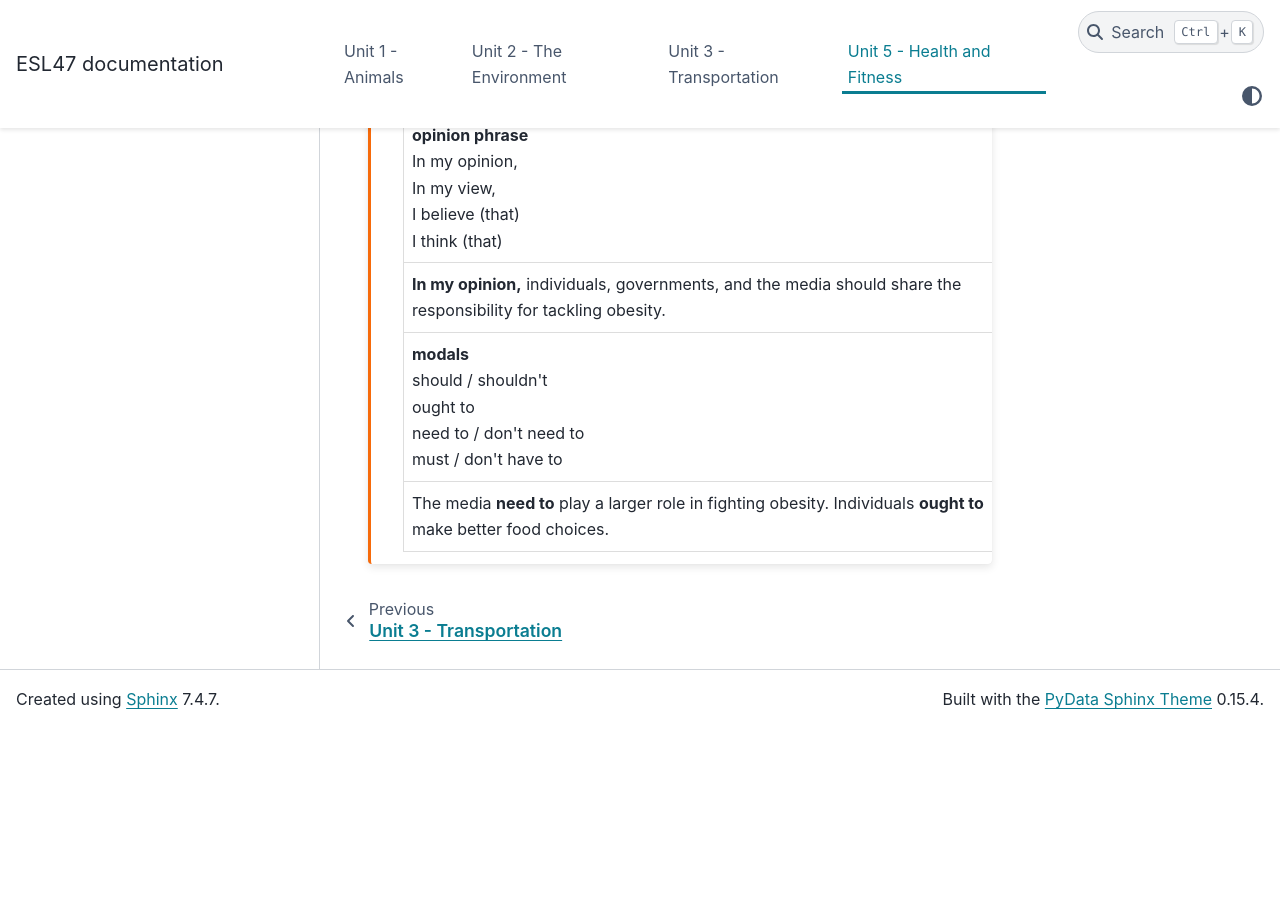
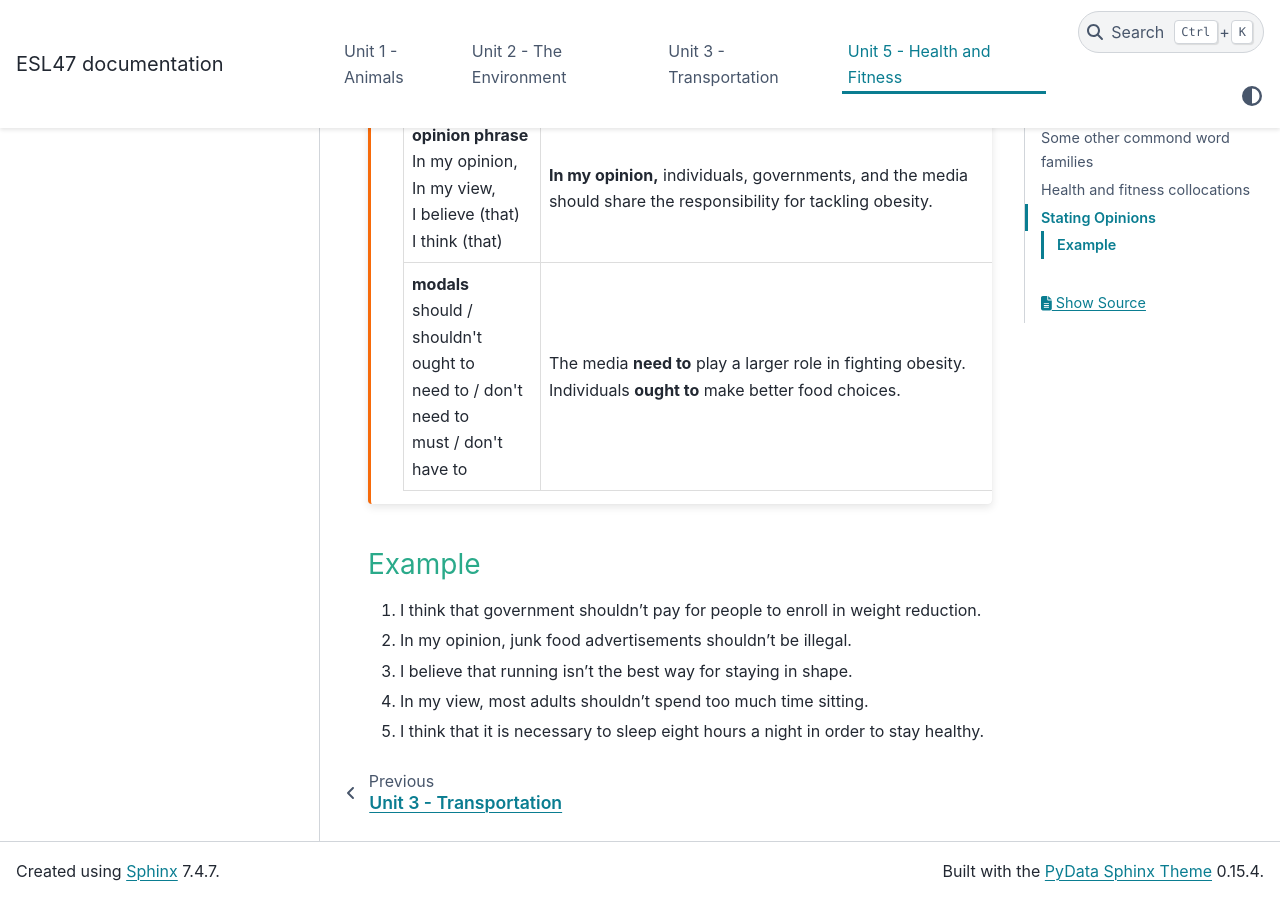
Before and after one commit to vpa24/ESL-47---Intermediate-Low-Integrated-Reading-Writing, a Sphinx documentation site: the page built from docs/source/unit5.md, in a window 1280 px wide and 900 px high, scrolled down 4868 px. Built offline with Sphinx 7.4.7 and the PyData theme 0.15.4, drawn with Linux system fonts in a browser that asks for light colours; before the commit the page ends 5596 px from its top, so only the background shows below that.

Commit message:
edit table and added example

`````diff
--- a/docs/source/unit5.md
+++ b/docs/source/unit5.md
@@ -301,8 +301,6 @@ Good writers need to clearly state thier opinions when they write an opinion ess
       I believe (that) <br/>
       I think (that) <br/>
       </td>
-    </tr>
-    <tr>
       <td><b>In my opinion,</b> individuals, governments, and the media should share the responsibility for tackling obesity.</td>
     </tr>
     <tr>
@@ -312,8 +310,6 @@ Good writers need to clearly state thier opinions when they write an opinion ess
       need to / don't need to<br/>
       must / don't have to
       </td>
-    </tr>
-    <tr>
       <td>
       The media <b>need to</b> play a larger role in fighting obesity.
       Individuals <b>ought to</b> make better food choices.
@@ -324,3 +320,10 @@ Good writers need to clearly state thier opinions when they write an opinion ess
 ```
 
 ````
+### Example
+
+1. I think that government shouldn't pay for people to enroll in weight reduction.
+2. In my opinion, junk food advertisements shouldn't be illegal.
+3. I believe that running isn't the best way for staying in shape.
+4. In my view, most adults shouldn't spend too much time sitting.
+5. I think that it is necessary to sleep eight hours a night in order to stay healthy.
`````
